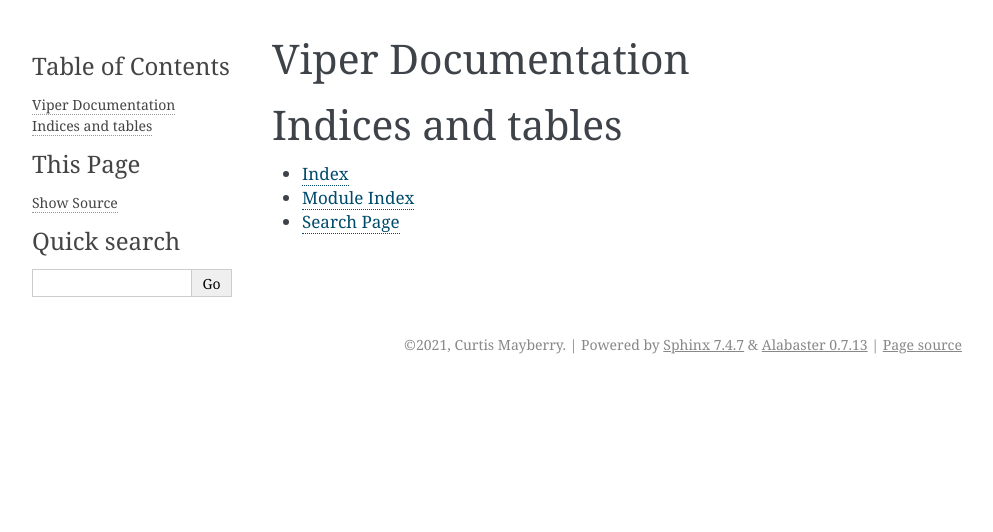
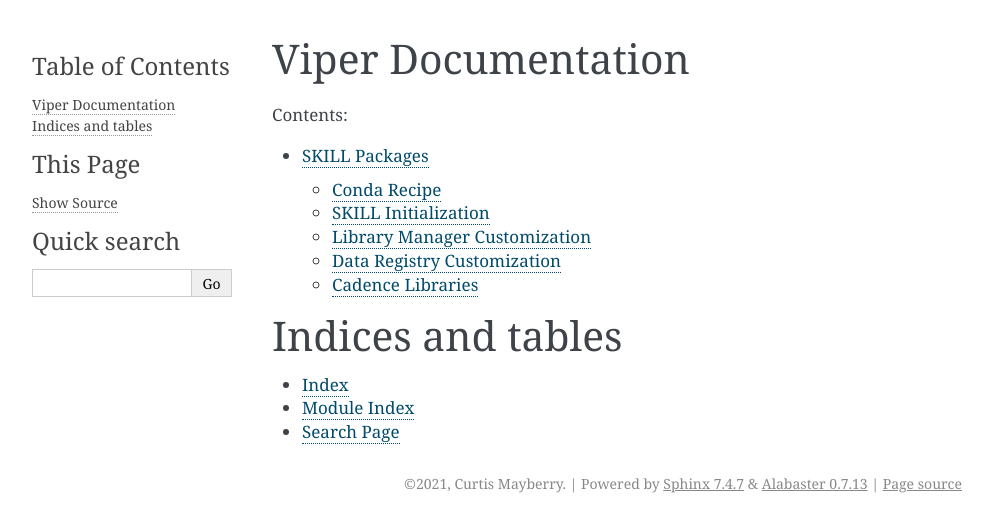
Before and after one commit to cascode-labs/viper, a Sphinx documentation site: the page built from docs/source/index.rst, in a window 1280 px wide. Shown: the top 532 px of the page, without its empty margins (148-1141 px from the left). Built offline with Sphinx 7.4.7, drawn with Linux system fonts in a browser that asks for light colours; pages that are not in the unit, such as notebooks, are missing from menus; part of the change alters nothing that is shown.

Commit message:
Added skill_packages.rst to docs

````diff
--- a/docs/source/index.rst
+++ b/docs/source/index.rst
@@ -1,4 +1,4 @@
-.. conda-virtuoso documentation master file, created by
+.. viper documentation master file, created by
    sphinx-quickstart on Sat Feb 13 05:35:15 2021.
    You can adapt this file completely to your liking, but it should at least
    contain the root `toctree` directive.
@@ -11,6 +11,7 @@ Viper Documentation
    :caption: Contents:
 
    conda.rst
+   skill_packages.rst
 
 
 Indices and tables
--- /dev/null
+++ b/docs/source/skill_packages.rst
@@ -0,0 +1,90 @@
+SKILL Packages
+==============
+SKILL can be included as a part of any Conda package and loaded when Cadence
+is started with the "sp" command.
+
+The conda package can :
+* Automatic SKILL Code Initialization
+* Library Manager Customization
+* Data Registry Customization
+* Cadence Library Inclusion
+
+Conda Recipe
+------------
+Conda is a tool for creating software packages.
+A `Conda <https://docs.conda.io/en/latest/>`_ recipe provides the instructions
+which which are used bt
+`conda-build <https://docs.conda.io/projects/conda-build/en/latest/>`_
+to create a conda package.
+The conda-build documentation has instructions on creating a conda recipe.
+
+SKILL Initialization
+--------------------
+
+The viper.init.ils script initializes the Conda SKILL environment.  The viper SKILL
+library is initialized first, followed by all the initialization scripts of
+all the other packages.  The initialization scripts should be contained in
+$CONDA_PREFIX/lib/skill or, preferably, a direct  sub-folder. The
+initialization scripts are any SKILL files ending in either
+".init.ils" (SKILL++) or ".init.il" (SKILL)
+
+The viper initialization script is ran in virtuoso when Virtuoso is started with
+the sp command.
+
+Library Manager Customization
+-----------------------------
+
+A viper conda package can customize the Virtuoso library manager by including an
+initialization in its SKILL lib.  This file needs to a ".lmgrinit" extension.
+This file will be loaded by the license manager when it loads to setup menus,
+etc.
+
+This is supported by our system library manager initialization loading the
+script using the following SKILL code.  $VIPER_LMGR_INIT is initialized by the
+viper-skill activation script.
+
+```
+when(getShellEnvVar("VIPER_LMGR_INIT") && isFile(strcat(env(VIPER_LMGR_INIT) "/viper.lmgrinit"))
+   printf("Loading viper.lmgrinit...\n")
+   loadi(strcat(env(VIPER_LMGR_INIT) "/viper.lmgrinit"))
+)
+```
+
+Data Registry Customization
+---------------------------
+
+A viper conda package can customize the Virtuoso data registry to include
+custom view types in the library manager.  The package should install a
+data.reg file in its SKILL lib folder and then add this as a SOFTINCLUDE in the
+viper.data.reg file in the root SKILL library.  Here's an example line to install
+the data.reg as part of the build.sh script of the Softworks conda recipe.
+
+```
+# Install data.reg
+echo "SOFTINCLUDE ${PREFIX}/lib/skill/Softworks/data.reg;" >> \
+"${PREFIX}/lib/skill/viper.data.reg"
+```
+
+This is supported by our system data.reg by including the following line in it.
+$VIPER_DATA_REG is initialized by the VIPER-skill activation script to point to the
+activated conda environment.
+
+```
+SOFTINCLUDE $VIPER_DATA_REG/viper.data.reg;
+```
+
+Cadence Libraries
+-----------------
+A Conda SKILL package can add libraries to Virtuoso by adding its own cds.lib entry to the
+environment's common cds.lib file.  This entry should be created as part of
+the package's Conda recipe in the build.sh script. Here's an example of the
+build commands:
+
+```
+# Install Cadence Virtuoso libraries
+echo "SOFTINCLUDE ${PREFIX}/lib/skill/Softworks/cds.lib" >> \
+"${PREFIX}/lib/skill/cds.lib"
+```
+
+An entry is then added to each project's cds.lib file to
+SOFTINCLUDE the environment's common cds.lib file.
````
